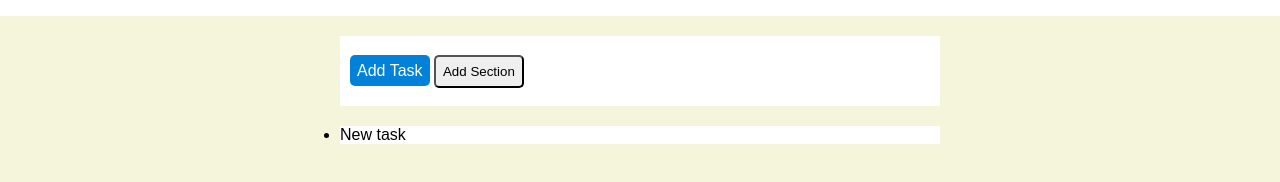
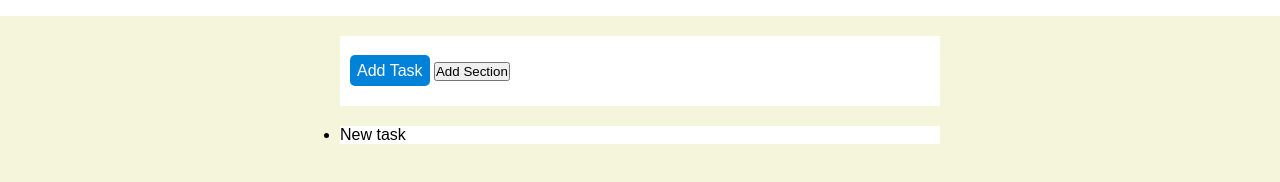
Before and after one commit to LucaB98/html-css-toboolist, a plain HTML site: page index.html in a window 1280 px wide. Shown: the part 84-266 px from the top of the page. Drawn offline with Linux system fonts and the light colour scheme.

Commit message:
fix name 2 button

```diff
--- a/css/style.css
+++ b/css/style.css
@@ -48,7 +48,7 @@ h1{
     color: white;
 }
 
-.section{
+.sectionbutton{
     padding: 7px;
     border-radius: 5px;
 }
```
